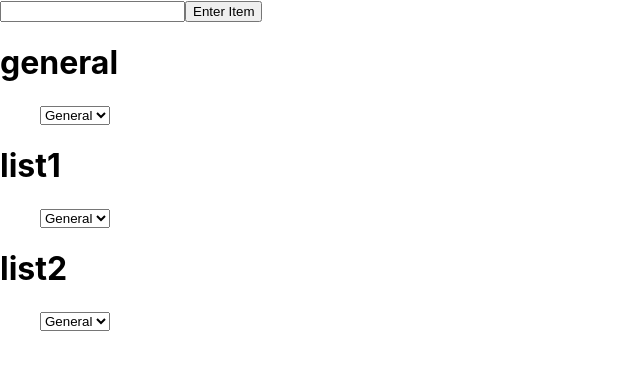
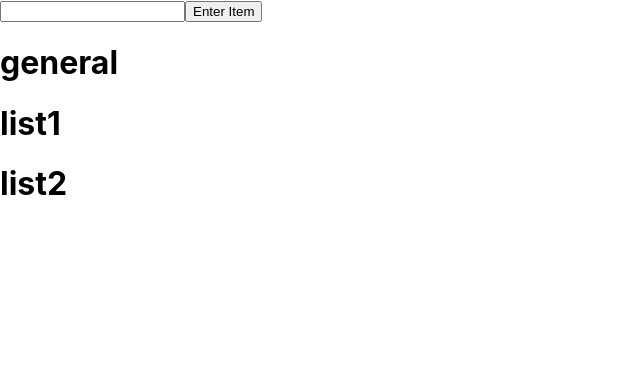
Before and after one commit to juliehutchinson001/javascript_practice, a React (Create React App) app in the folder git-flow/todo-list/: page / in a window 1280 px wide. Shown: the top 370 px of the page, without its empty margins (0-640 px from the left). Built offline with nearby package versions, Linux system fonts and the light colour scheme.

Commit message:
feat: implementation of buckets as lists

```diff
--- a/git-flow/todo-list/src/Components/options.js
+++ b/git-flow/todo-list/src/Components/options.js
@@ -1,11 +1,19 @@
 import React from 'react';
 
-const Options = ({ value, handleOptionChange }) => (
-    <select value={value} onChange={handleOptionChange} >
-        <option value="0">General</option>
-        <option value="1">List1</option>
-        <option value="2">List2</option>
-    </select>
-);
+const Bucket = ({ items, addItemToList }) => {
 
-export default Options;
+    const itemsLis = items.map((item, i) => (
+        <li key={i}>
+            <span>{item}</span>
+            <select onChange={event => addItemToList(item, event.target.value)} >
+                <option value='general'>General</option>
+                <option value='list1'>List1</option>
+                <option value='list2'>List2</option>
+            </select>
+        </li>
+    ));
+
+    return itemsLis;
+};
+
+export default Bucket;
```
